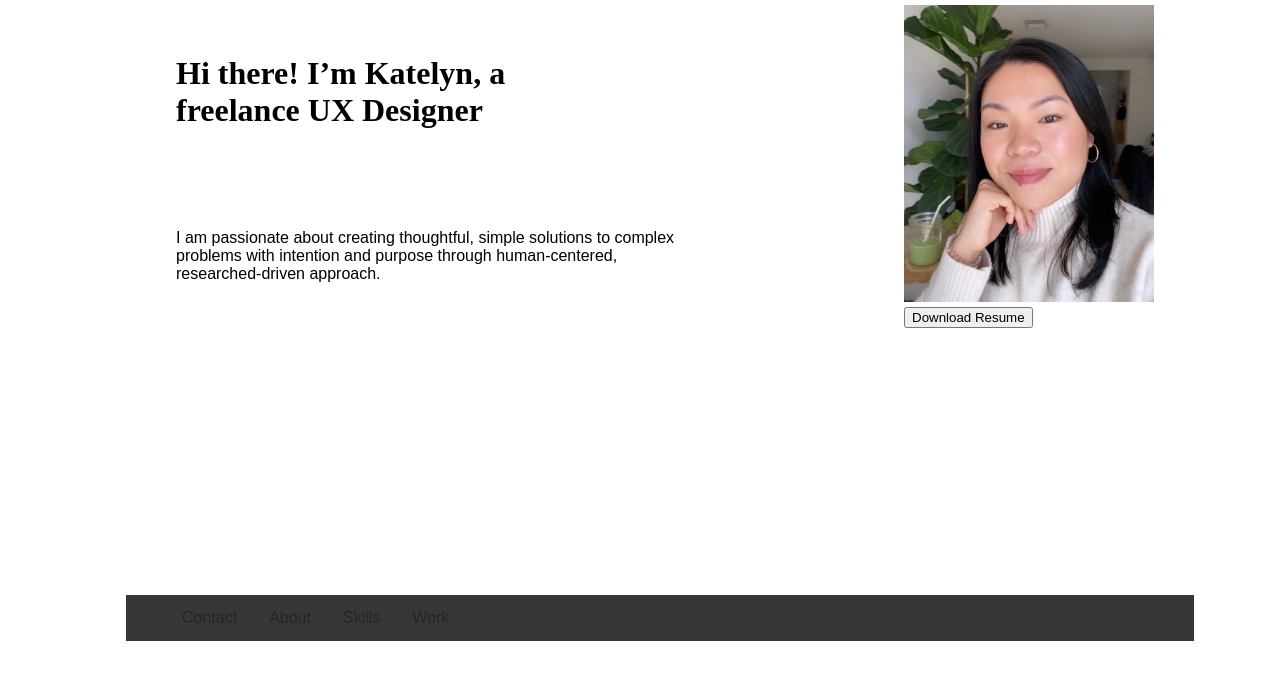
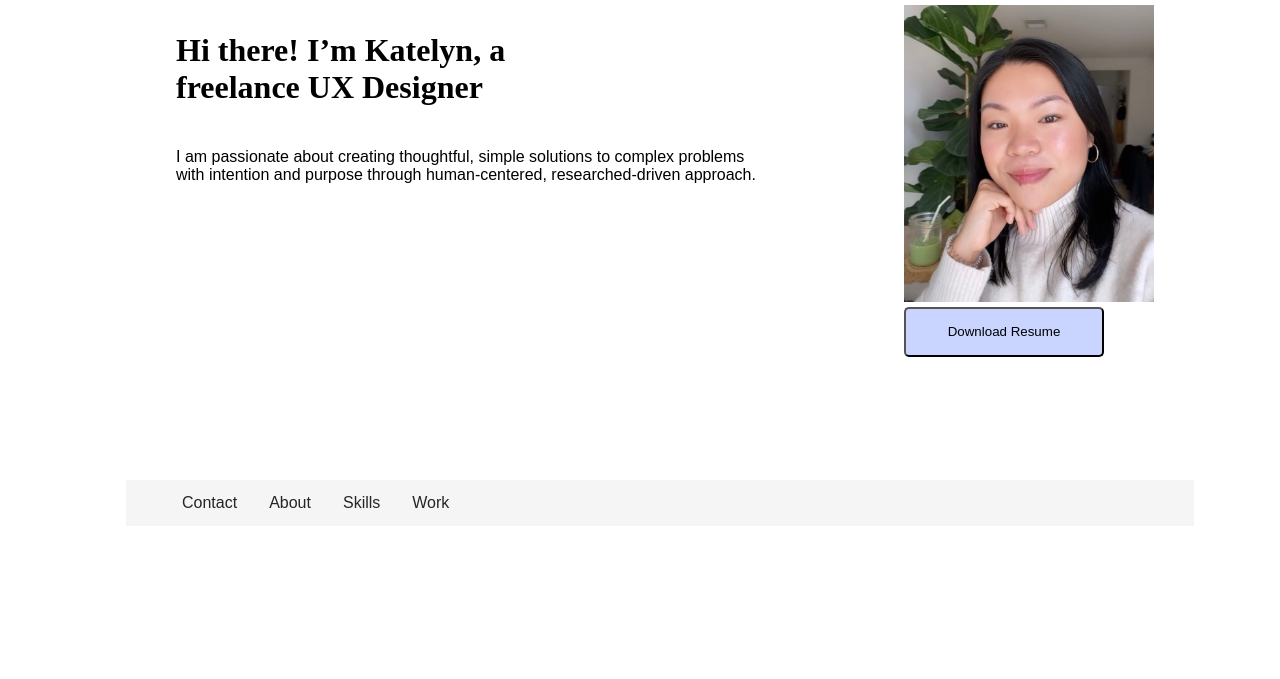
Before and after one commit to katelyntn/UX_UI_HW_17, a plain HTML site: page index.html in a window 1280 px wide. Shown: the part 73-752 px from the top of the page. Drawn offline with Linux system fonts and the light colour scheme.

Commit message:
Button & footer
Edit button & footer

```diff
--- a/CSS/style.css
+++ b/CSS/style.css
@@ -19,7 +19,7 @@ body{
     width: 100%;
     flex-direction: row;
     list-style-type: none;
-    background-color: #373738;
+    background-color:whitesmoke;
     float:left;
   }
 
@@ -41,16 +41,14 @@ body{
     color:#252525;
     text-align: center;
     padding: 14px 16px;
-    text-decoration: blue;
+    text-decoration:none;
     font-family: 'Mulish', sans-serif;
   }
 
   li a:hover {
     background-color:#C9D4FF;
   }
-    /* div {
-      float: left;
-    } */
+
 
     .div1 {
       width: 100%;
@@ -78,7 +76,7 @@ body{
       display:inline-flex;
       font-family: 'Lora', serif;
       font-size:xx-large;
-      margin:50px;
+      margin-left:50px;
       width:400px;
     }
 
@@ -87,8 +85,17 @@ body{
       font-family:'Mulish', sans-serif;
       font-size: 16px;
       font-weight: 100;
-      /* outline:solid; */
-      width: 500px;
+      width: 600px;
       height: 300px;
-      margin: 50px
+      margin-left: 50px;
     }
+  .dlresumebutton{
+    width:200px;
+    height: 50px;
+    background-color:#C9D4FF;
+    border-radius:5px;
+  }
+
+  button:hover {
+    background-color:white;
+  }
--- a/index.html
+++ b/index.html
@@ -38,7 +38,7 @@
 
   <div class="imagecontainer">
     <img class="heroImg" src="images/Rectangle 9.png">
-    <div><button>Download Resume</button></div>
+    <div><button class="dlresumebutton">Download Resume</button></div>
   </div>
 
   </section>
```
